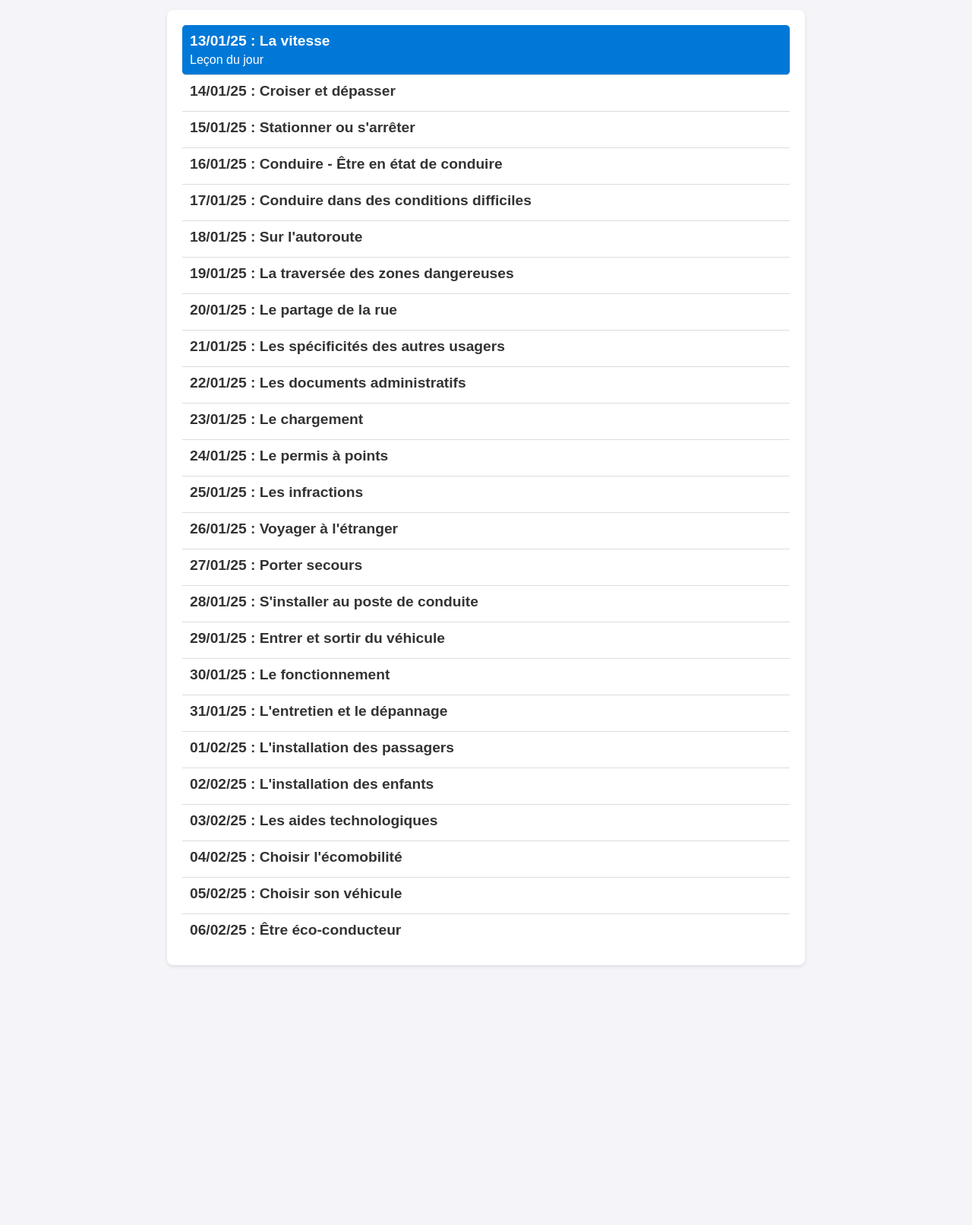
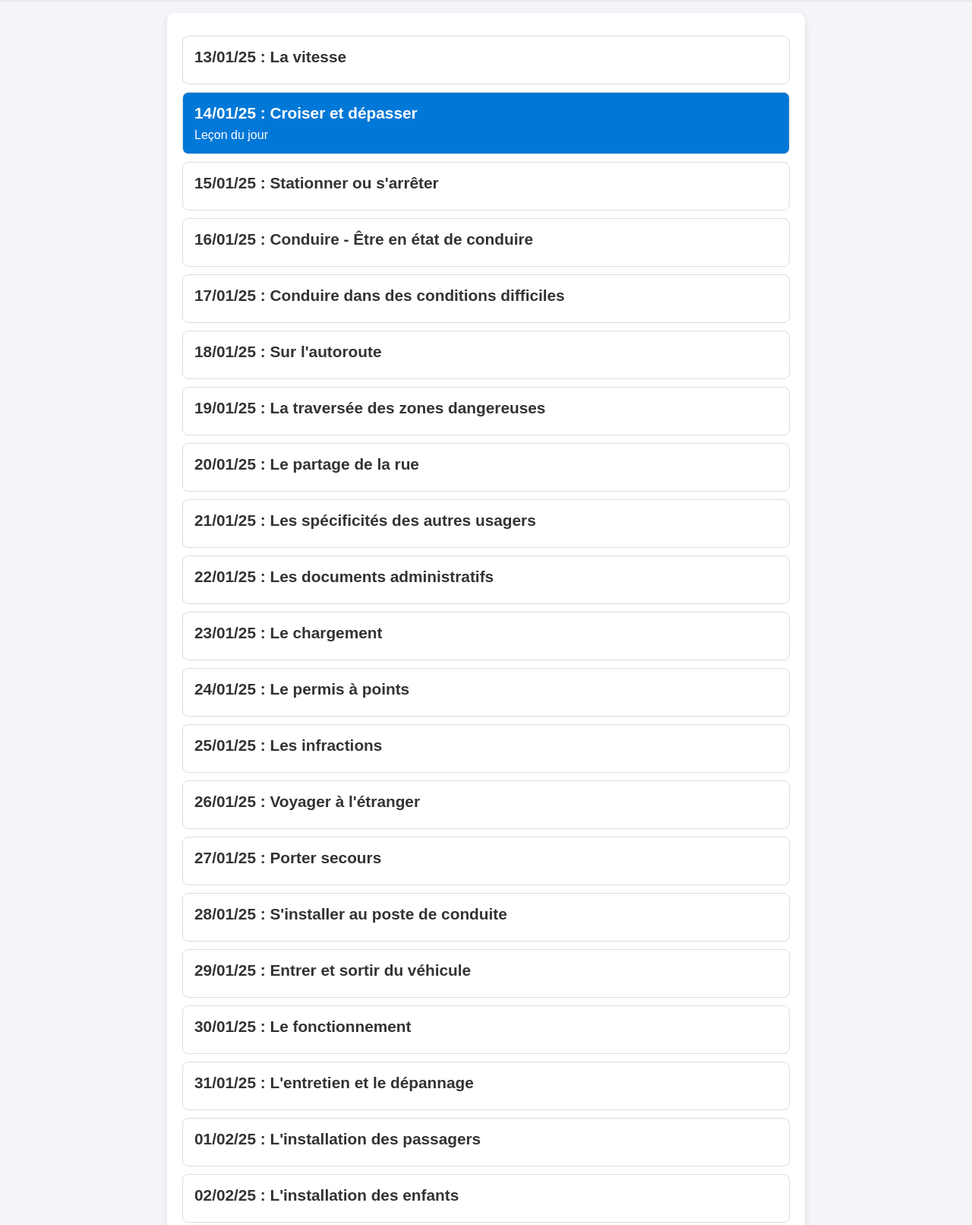
Before and after one commit to busdisplayer/permis, a plain HTML site: page index.html in a window 1280 px wide. Shown: the part 80-1692 px from the top of the page at 76% size. Before the commit the page ends 1370 px from the top, so only its background shows below. Drawn offline with Linux system fonts and the light colour scheme.

Commit message:
Update index.html

```diff
--- a/index.html
+++ b/index.html
@@ -6,7 +6,7 @@
     <title>Suivi des Cours du Permis</title>
     <style>
         body {
-            font-family: Arial, sans-serif;
+            font-family: 'Arial', sans-serif;
             background-color: #f4f4f9;
             margin: 0;
             padding: 0;
@@ -21,26 +21,30 @@
         }
         header h1 {
             margin: 0;
-            font-size: 1.8em;
+            font-size: 2em;
         }
         .container {
             max-width: 800px;
             margin: 20px auto;
             padding: 20px;
             background: white;
-            border-radius: 8px;
-            box-shadow: 0 2px 5px rgba(0, 0, 0, 0.1);
+            border-radius: 10px;
+            box-shadow: 0 4px 10px rgba(0, 0, 0, 0.1);
         }
         .lesson {
-            padding: 10px;
-            border-bottom: 1px solid #ddd;
+            padding: 15px;
+            margin: 10px 0;
+            border: 1px solid #ddd;
+            border-radius: 8px;
+            transition: transform 0.2s ease, background-color 0.3s ease;
         }
-        .lesson:last-child {
-            border-bottom: none;
+        .lesson:hover {
+            background-color: #f9f9ff;
+            transform: scale(1.02);
         }
         .lesson h2 {
-            margin: 0 0 5px;
-            font-size: 1.2em;
+            margin: 0 0 8px;
+            font-size: 1.3em;
         }
         .lesson p {
             margin: 0;
@@ -49,10 +53,21 @@
         .lesson.today {
             background: #0078D7;
             color: white;
-            border-radius: 5px;
+            border-radius: 8px;
         }
         .lesson.today h2, .lesson.today p {
             color: white;
+        }
+        .lesson.today:hover {
+            transform: none;
+        }
+        footer {
+            text-align: center;
+            padding: 10px;
+            margin-top: 20px;
+            background-color: #0078D7;
+            color: white;
+            font-size: 0.9em;
         }
     </style>
 </head>
@@ -61,82 +76,64 @@
         <h1>Suivi des Cours du Permis</h1>
     </header>
     <div class="container">
-        <div class="lesson today">
-            <h2>13/01/25 : La vitesse</h2>
-            <p>Leçon du jour</p>
-        </div>
-        <div class="lesson">
-            <h2>14/01/25 : Croiser et dépasser</h2>
-        </div>
-        <div class="lesson">
-            <h2>15/01/25 : Stationner ou s'arrêter</h2>
-        </div>
-        <div class="lesson">
-            <h2>16/01/25 : Conduire - Être en état de conduire</h2>
-        </div>
-        <div class="lesson">
-            <h2>17/01/25 : Conduire dans des conditions difficiles</h2>
-        </div>
-        <div class="lesson">
-            <h2>18/01/25 : Sur l'autoroute</h2>
-        </div>
-        <div class="lesson">
-            <h2>19/01/25 : La traversée des zones dangereuses</h2>
-        </div>
-        <div class="lesson">
-            <h2>20/01/25 : Le partage de la rue</h2>
-        </div>
-        <div class="lesson">
-            <h2>21/01/25 : Les spécificités des autres usagers</h2>
-        </div>
-        <div class="lesson">
-            <h2>22/01/25 : Les documents administratifs</h2>
-        </div>
-        <div class="lesson">
-            <h2>23/01/25 : Le chargement</h2>
-        </div>
-        <div class="lesson">
-            <h2>24/01/25 : Le permis à points</h2>
-        </div>
-        <div class="lesson">
-            <h2>25/01/25 : Les infractions</h2>
-        </div>
-        <div class="lesson">
-            <h2>26/01/25 : Voyager à l'étranger</h2>
-        </div>
-        <div class="lesson">
-            <h2>27/01/25 : Porter secours</h2>
-        </div>
-        <div class="lesson">
-            <h2>28/01/25 : S'installer au poste de conduite</h2>
-        </div>
-        <div class="lesson">
-            <h2>29/01/25 : Entrer et sortir du véhicule</h2>
-        </div>
-        <div class="lesson">
-            <h2>30/01/25 : Le fonctionnement</h2>
-        </div>
-        <div class="lesson">
-            <h2>31/01/25 : L'entretien et le dépannage</h2>
-        </div>
-        <div class="lesson">
-            <h2>01/02/25 : L'installation des passagers</h2>
-        </div>
-        <div class="lesson">
-            <h2>02/02/25 : L'installation des enfants</h2>
-        </div>
-        <div class="lesson">
-            <h2>03/02/25 : Les aides technologiques</h2>
-        </div>
-        <div class="lesson">
-            <h2>04/02/25 : Choisir l'écomobilité</h2>
-        </div>
-        <div class="lesson">
-            <h2>05/02/25 : Choisir son véhicule</h2>
-        </div>
-        <div class="lesson">
-            <h2>06/02/25 : Être éco-conducteur</h2>
+        <div id="lessons">
+            <!-- Leçons seront insérées dynamiquement ici -->
         </div>
     </div>
+    <footer>
+        © 2025 Suivi des Cours
+    </footer>
+    <script>
+        // Liste des leçons avec les dates
+        const lessons = [
+            { date: "13/01/25", title: "La vitesse" },
+            { date: "14/01/25", title: "Croiser et dépasser" },
+            { date: "15/01/25", title: "Stationner ou s'arrêter" },
+            { date: "16/01/25", title: "Conduire - Être en état de conduire" },
+            { date: "17/01/25", title: "Conduire dans des conditions difficiles" },
+            { date: "18/01/25", title: "Sur l'autoroute" },
+            { date: "19/01/25", title: "La traversée des zones dangereuses" },
+            { date: "20/01/25", title: "Le partage de la rue" },
+            { date: "21/01/25", title: "Les spécificités des autres usagers" },
+            { date: "22/01/25", title: "Les documents administratifs" },
+            { date: "23/01/25", title: "Le chargement" },
+            { date: "24/01/25", title: "Le permis à points" },
+            { date: "25/01/25", title: "Les infractions" },
+            { date: "26/01/25", title: "Voyager à l'étranger" },
+            { date: "27/01/25", title: "Porter secours" },
+            { date: "28/01/25", title: "S'installer au poste de conduite" },
+            { date: "29/01/25", title: "Entrer et sortir du véhicule" },
+            { date: "30/01/25", title: "Le fonctionnement" },
+            { date: "31/01/25", title: "L'entretien et le dépannage" },
+            { date: "01/02/25", title: "L'installation des passagers" },
+            { date: "02/02/25", title: "L'installation des enfants" },
+            { date: "03/02/25", title: "Les aides technologiques" },
+            { date: "04/02/25", title: "Choisir l'écomobilité" },
+            { date: "05/02/25", title: "Choisir son véhicule" },
+            { date: "06/02/25", title: "Être éco-conducteur" },
+        ];
+
+        // Obtenir la date actuelle en format DD/MM/YY
+        const today = new Date();
+        const formattedToday = today.toLocaleDateString('fr-FR', {
+            day: '2-digit',
+            month: '2-digit',
+            year: '2-digit',
+        });
+
+        const lessonsContainer = document.getElementById('lessons');
+
+        lessons.forEach(lesson => {
+            const lessonDiv = document.createElement('div');
+            lessonDiv.className = 'lesson';
+            if (lesson.date === formattedToday) {
+                lessonDiv.classList.add('today');
+                lessonDiv.innerHTML = `<h2>${lesson.date} : ${lesson.title}</h2><p>Leçon du jour</p>`;
+            } else {
+                lessonDiv.innerHTML = `<h2>${lesson.date} : ${lesson.title}</h2>`;
+            }
+            lessonsContainer.appendChild(lessonDiv);
+        });
+    </script>
 </body>
 </html>
```
